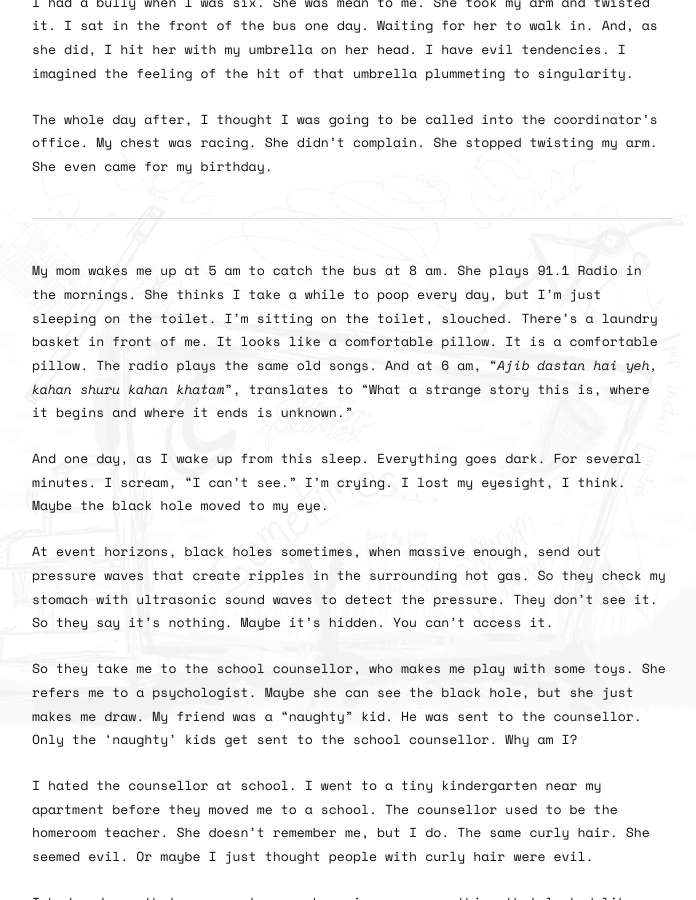
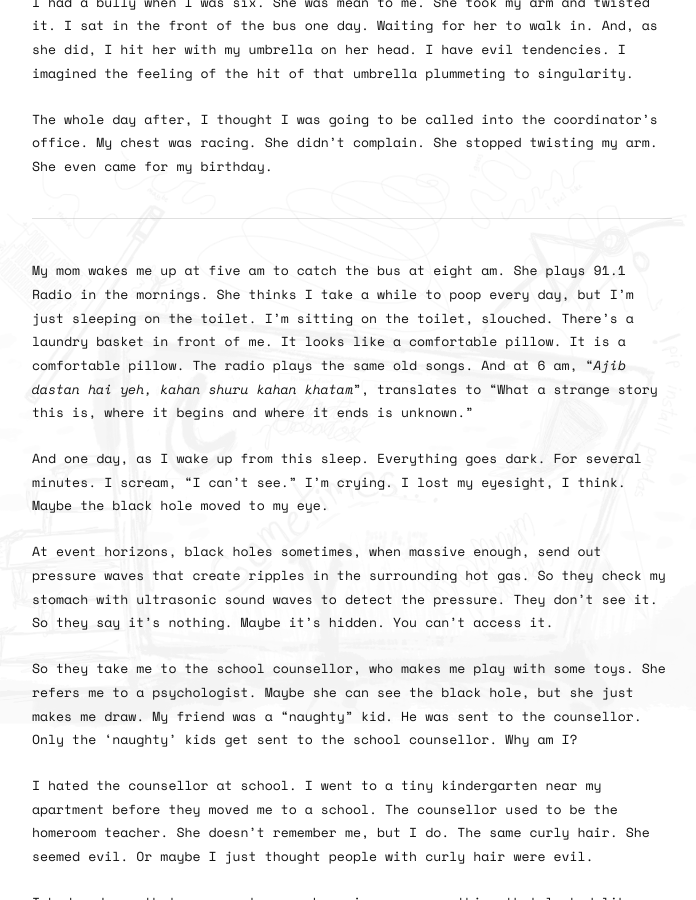
Before and after one commit to shlokamohanty/i-write-sometimes, a Jekyll site: the page built from _posts/2026-07-29-thesis-story-3.md, in a window 1280 px wide and 900 px high, scrolled down 2474 px. Shown: the whole window, without its empty margins (288-984 px from the left). Built offline with Jekyll 4.4.1, drawn with Linux system fonts in a browser that asks for light colours; some web fonts are replaced; some of the changed text lies outside the part shown.

Commit message:
Update 2026-07-29-thesis-story-3.md

```diff
--- a/_posts/2026-07-29-thesis-story-3.md
+++ b/_posts/2026-07-29-thesis-story-3.md
@@ -58,7 +58,7 @@ The whole day after, I thought I was going to be called into the coordinator’s
 
 ---
 
-My mom wakes me up at 5 am to catch the bus at 8 am. She plays 91.1 Radio in the mornings. She thinks I take a while to poop every day, but I'm just sleeping on the toilet. I'm sitting on the toilet, slouched. There's a laundry basket in front of me. It looks like a comfortable pillow. It is a comfortable pillow. The radio plays the same old songs. And at 6 am, “*Ajib dastan hai yeh, kahan shuru kahan khatam*”, translates to “What a strange story this is, where it begins and where it ends is unknown."
+My mom wakes me up at five am to catch the bus at eight am. She plays 91.1 Radio in the mornings. She thinks I take a while to poop every day, but I'm just sleeping on the toilet. I'm sitting on the toilet, slouched. There's a laundry basket in front of me. It looks like a comfortable pillow. It is a comfortable pillow. The radio plays the same old songs. And at 6 am, “*Ajib dastan hai yeh, kahan shuru kahan khatam*”, translates to “What a strange story this is, where it begins and where it ends is unknown."
 
 And one day, as I wake up from this sleep. Everything goes dark. For several minutes. I scream, "I can’t see." I’m crying. I lost my eyesight, I think. Maybe the black hole moved to my eye.
 
```
Also changed, not shown: other parts of _posts/2026-07-29-thesis-story-3.md (+3 -3 lines).
